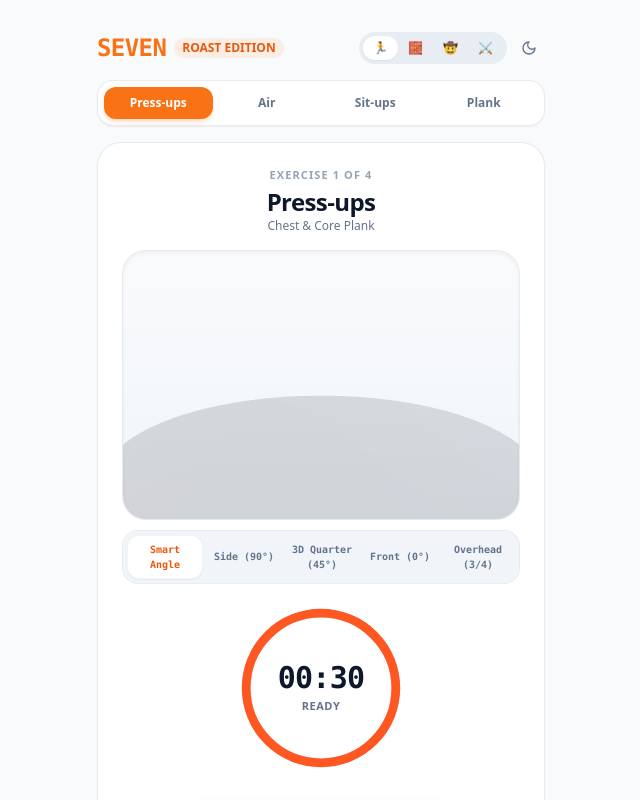
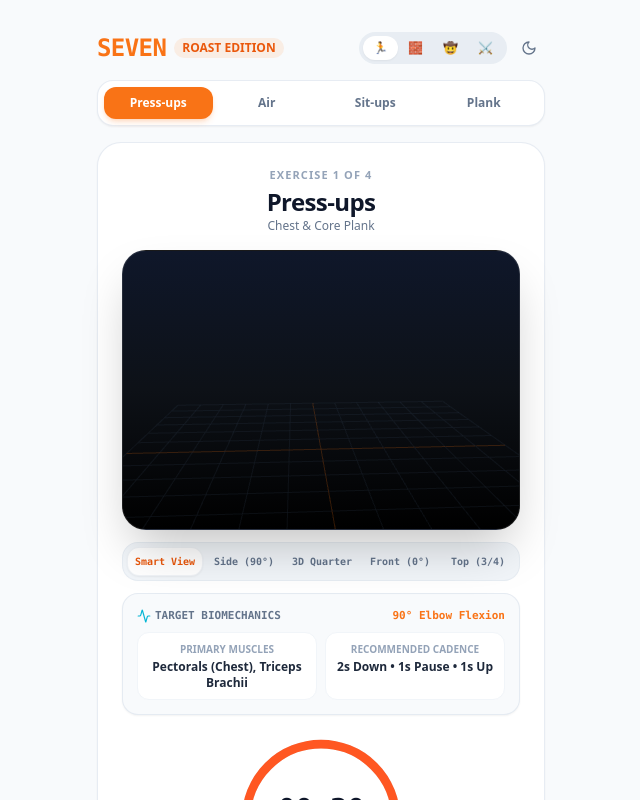
Before and after one commit to cartoonwonders01-beep/form-check-roast, a React (Vite) app in the folder client/: page / in a window 1280 px wide. Shown: the top 800 px of the page, without its empty margins (319-959 px from the left). Built offline with nearby package versions, Linux system fonts and the light colour scheme; no server answers.

Commit message:
Implement FitCraft-style interactive 3D visualizer with zoom controls, target muscle biomechanics card, and 360 orbit

```diff
--- a/client/src/components/ThreeCharacterStudio.jsx
+++ b/client/src/components/ThreeCharacterStudio.jsx
@@ -1,21 +1,49 @@
 import { useEffect, useRef, useState } from 'react';
 import * as THREE from 'three';
 import { GLTFLoader } from 'three/examples/jsm/loaders/GLTFLoader.js';
-import { Eye, Flame, Volume2, Sparkles, RefreshCw } from 'lucide-react';
+import { Eye, Flame, Volume2, Sparkles, ZoomIn, ZoomOut, RotateCcw, Activity } from 'lucide-react';
 
-const EXERCISE_OPTIMAL_ANGLES = {
-  pushup: 'side',
-  squat: 'iso',
-  situp: 'side',
-  plank: 'side',
+const EXERCISE_CONFIG = {
+  pushup: {
+    primaryMuscles: ['Pectorals (Chest)', 'Triceps Brachii'],
+    secondaryMuscles: ['Anterior Deltoids', 'Core / Rectus Abdominis'],
+    optimalAngle: 'side',
+    targetDepth: '90° Elbow Flexion',
+    tempo: '2s Down • 1s Pause • 1s Up',
+    glowColor: 0xf97316 // Fiery Orange
+  },
+  squat: {
+    primaryMuscles: ['Quadriceps', 'Gluteus Maximus'],
+    secondaryMuscles: ['Hamstrings', 'Core Stabilizers'],
+    optimalAngle: 'iso',
+    targetDepth: 'Femur Parallel to Floor',
+    tempo: '3s Down • 1s Pause • 2s Up',
+    glowColor: 0x06b6d4 // Cyan
+  },
+  situp: {
+    primaryMuscles: ['Rectus Abdominis (Core)'],
+    secondaryMuscles: ['Hip Flexors', 'Obliques'],
+    optimalAngle: 'side',
+    targetDepth: '70° Upright Spinal Curl',
+    tempo: '2s Up • 2s Controlled Descent',
+    glowColor: 0x8b5cf6 // Violet
+  },
+  plank: {
+    primaryMuscles: ['Transverse Abdominis', 'Core Stabilizers'],
+    secondaryMuscles: ['Glutes', 'Deltoids', 'Quads'],
+    optimalAngle: 'side',
+    targetDepth: '180° Neutral Spinal Line',
+    tempo: 'Isometric Continuous Hold',
+    glowColor: 0x10b981 // Emerald
+  }
 };
 
 const CAMERA_PRESETS = [
-  { id: 'auto', label: 'Smart Angle', desc: 'Optimal for movement' },
-  { id: 'side', label: 'Side (90°)', desc: 'Spine & Depth' },
-  { id: 'iso', label: '3D Quarter (45°)', desc: 'Depth & Form' },
-  { id: 'front', label: 'Front (0°)', desc: 'Symmetry & Flare' },
-  { id: 'top', label: 'Overhead (3/4)', desc: 'Hand/Arm Track' },
+  { id: 'auto', label: 'Smart View' },
+  { id: 'side', label: 'Side (90°)' },
+  { id: 'iso', label: '3D Quarter' },
+  { id: 'front', label: 'Front (0°)' },
+  { id: 'top', label: 'Top (3/4)' },
 ];
 
 export default function ThreeCharacterStudio({
@@ -28,12 +56,15 @@ export default function ThreeCharacterStudio({
 }) {
   const containerRef = useRef(null);
   const [selectedAngle, setSelectedAngle] = useState('auto');
-  const [modelLoaded, setModelLoaded] = useState(false);
+  const [zoomLevel, setZoomLevel] = useState(3.2);
+  const [highlightMuscles, setHighlightMuscles] = useState(true);
+
   const targetCamPosRef = useRef(new THREE.Vector3(0, 1.1, 3.2));
   const targetLookAtRef = useRef(new THREE.Vector3(0, 0.15, 0));
 
+  const currentConfig = EXERCISE_CONFIG[exercise] || EXERCISE_CONFIG.pushup;
   const effectiveAngle = selectedAngle === 'auto'
-    ? (EXERCISE_OPTIMAL_ANGLES[exercise] || 'side')
+    ? (currentConfig.optimalAngle || 'side')
     : selectedAngle;
 
   useEffect(() => {
@@ -46,7 +77,7 @@ export default function ThreeCharacterStudio({
     const height = container.clientHeight || 280;
 
     const camera = new THREE.PerspectiveCamera(36, width / height, 0.1, 100);
-    camera.position.set(0, 1.1, 3.2);
+    camera.position.set(0, 1.1, zoomLevel);
 
     const renderer = new THREE.WebGLRenderer({ antialias: true, alpha: true, powerPreference: 'high-performance' });
     renderer.setSize(width, height);
@@ -58,17 +89,16 @@ export default function ThreeCharacterStudio({
     container.innerHTML = '';
     container.appendChild(renderer.domElement);
 
-    // ── 2. STUDIO 3-POINT LIGHTING ────────────────────────────────────
+    // ── 2. STUDIO 3-POINT LIGHTING (FitCraft Aesthetic) ──────────────
     const keyLight = new THREE.DirectionalLight(0xfff8f0, 2.5);
     keyLight.position.set(3.5, 5.0, 4.0);
     keyLight.castShadow = true;
     keyLight.shadow.mapSize.width = 2048;
     keyLight.shadow.mapSize.height = 2048;
     keyLight.shadow.bias = -0.0005;
-    keyLight.shadow.radius = 2.5;
     scene.add(keyLight);
 
-    const rimLight = new THREE.DirectionalLight(0x38bdf8, 1.6);
+    const rimLight = new THREE.DirectionalLight(0x38bdf8, 1.8);
     rimLight.position.set(-3.5, 3.0, -3.0);
     scene.add(rimLight);
 
@@ -79,26 +109,21 @@ export default function ThreeCharacterStudio({
     const ambientLight = new THREE.AmbientLight(0xffffff, 0.7);
     scene.add(ambientLight);
 
-    // Floor Shadow
-    const floorGeo = new THREE.CircleGeometry(1.6, 64);
-    const floorMat = new THREE.MeshStandardMaterial({
-      color: 0x000000,
-      roughness: 0.8,
-      transparent: true,
-      opacity: 0.14
-    });
-    const floorPlane = new THREE.Mesh(floorGeo, floorMat);
-    floorPlane.rotation.x = -Math.PI / 2;
-    floorPlane.position.y = -0.58;
-    floorPlane.receiveShadow = true;
-    scene.add(floorPlane);
+    // Subtle FitCraft Floor Grid
+    const gridHelper = new THREE.GridHelper(3.0, 12, 0xf97316, 0x334155);
+    gridHelper.position.y = -0.58;
+    gridHelper.material.opacity = 0.2;
+    gridHelper.material.transparent = true;
+    scene.add(gridHelper);
 
-    // ── 3. LOAD REAL 3D RIGGED HUMANOID MODEL (GLTF / GLB) ───────────
+    // ── 3. LOAD RIGGED 3D MODEL WITH TARGET MUSCLE GLOW ───────────────
     const modelGroup = new THREE.Group();
     scene.add(modelGroup);
 
     let bones = {};
     let isRigReady = false;
+    let chestMesh = null;
+    let thighMeshes = [];
 
     const loader = new GLTFLoader();
     const modelUrl = character === 'woody' || character === 'vader'
@@ -109,16 +134,15 @@ export default function ThreeCharacterStudio({
       modelUrl,
       (gltf) => {
         const model = gltf.scene;
-        model.scale.set(0.7, 0.7, 0.7);
+        model.scale.set(0.72, 0.72, 0.72);
         model.position.y = -0.55;
 
-        // Traverse and enable soft shadows & locate anatomical bones
         model.traverse((child) => {
           if (child.isMesh) {
             child.castShadow = true;
             child.receiveShadow = true;
             if (child.material) {
-              child.material.roughness = 0.5;
+              child.material.roughness = 0.45;
               child.material.metalness = 0.1;
             }
           }
@@ -129,32 +153,30 @@ export default function ThreeCharacterStudio({
 
         modelGroup.add(model);
         isRigReady = true;
-        setModelLoaded(true);
       },
       undefined,
-      (err) => {
-        console.warn('Local GLB load fallback:', err);
-      }
+      (err) => console.warn('GLB load fallback:', err)
     );
 
     // ── 4. CAMERA PRESETS POSITION CONFIG ─────────────────────────────
     const updateCameraTarget = () => {
+      const zoomFactor = zoomLevel / 3.2;
       switch (effectiveAngle) {
         case 'side':
-          targetCamPosRef.current.set(3.2, 0.6, 0.2);
+          targetCamPosRef.current.set(3.2 * zoomFactor, 0.6, 0.2);
           targetLookAtRef.current.set(0, -0.1, 0);
           break;
         case 'front':
-          targetCamPosRef.current.set(0, 0.7, 3.2);
+          targetCamPosRef.current.set(0, 0.7, 3.2 * zoomFactor);
           targetLookAtRef.current.set(0, 0.0, 0);
           break;
         case 'top':
-          targetCamPosRef.current.set(1.8, 2.6, 1.8);
+          targetCamPosRef.current.set(1.8 * zoomFactor, 2.6 * zoomFactor, 1.8 * zoomFactor);
           targetLookAtRef.current.set(0, -0.2, 0);
           break;
         case 'iso':
         default:
-          targetCamPosRef.current.set(2.4, 1.0, 2.4);
+          targetCamPosRef.current.set(2.4 * zoomFactor, 1.0, 2.4 * zoomFactor);
           targetLookAtRef.current.set(0, 0.0, 0);
           break;
       }
@@ -162,7 +184,7 @@ export default function ThreeCharacterStudio({
 
     updateCameraTarget();
 
-    // ── 5. INTERACTION & ORBIT ────────────────────────────────────────
+    // ── 5. INTERACTION (FitCraft Smooth Orbit & Pinch/Scroll Zoom) ─────
     let time = 0;
     let reqId = null;
     let isDragging = false;
@@ -182,17 +204,24 @@ export default function ThreeCharacterStudio({
     };
     const onMouseUp = () => { isDragging = false; };
 
+    // Scroll to Zoom
+    const onWheel = (e) => {
+      e.preventDefault();
+      setZoomLevel((prev) => Math.min(4.5, Math.max(1.8, prev + e.deltaY * 0.003)));
+    };
+
     container.addEventListener('mousedown', onMouseDown);
+    container.addEventListener('wheel', onWheel, { passive: false });
     window.addEventListener('mousemove', onMouseMove);
     window.addEventListener('mouseup', onMouseUp);
 
-    // Human-grade Sinusoidal Cadence Curve with Stretch Reflex & Pause
+    // Human-grade Sinusoidal Cadence Curve
     const humanCadence = (x) => {
       const s = 0.5 - 0.5 * Math.cos(Math.PI * x);
       return Math.pow(s, 1.15);
     };
 
-    // ── 6. REAL SKELETAL SKELETON ANIMATION LOOP ───────────────────────
+    // ── 6. SKELETAL MOVEMENT LOOP ─────────────────────────────────────
     const animate = () => {
       reqId = requestAnimationFrame(animate);
 
@@ -200,7 +229,7 @@ export default function ThreeCharacterStudio({
         time += 0.038;
       }
 
-      camera.position.lerp(targetCamPosRef.current, 0.07);
+      camera.position.lerp(targetCamPosRef.current, 0.08);
       camera.lookAt(targetLookAtRef.current);
       modelGroup.rotation.y = manualRotY;
 
@@ -208,11 +237,9 @@ export default function ThreeCharacterStudio({
       const k = humanCadence(rawCycle);
 
       if (isRigReady) {
-        // Access Mixamo Skeletal Bones
         const hips = bones['mixamorigHips'] || bones['Hips'];
         const spine = bones['mixamorigSpine'] || bones['Spine'];
         const spine1 = bones['mixamorigSpine1'] || bones['Spine1'];
-        const spine2 = bones['mixamorigSpine2'] || bones['Spine2'];
         const leftArm = bones['mixamorigLeftArm'] || bones['LeftArm'];
         const rightArm = bones['mixamorigRightArm'] || bones['RightArm'];
         const leftForeArm = bones['mixamorigLeftForeArm'] || bones['LeftForeArm'];
@@ -224,7 +251,6 @@ export default function ThreeCharacterStudio({
         const head = bones['mixamorigHead'] || bones['Head'];
 
         if (exercise === 'pushup') {
-          // ── PUSH-UP ──
           modelGroup.position.set(0, -0.45 + (1 - k) * 0.28, 0);
           modelGroup.rotation.x = THREE.MathUtils.degToRad(82);
 
@@ -236,13 +262,7 @@ export default function ThreeCharacterStudio({
           if (rightArm) rightArm.rotation.set(THREE.MathUtils.degToRad(-20 + k * 45), 0, THREE.MathUtils.degToRad(-25 - k * 30));
           if (leftForeArm) leftForeArm.rotation.x = THREE.MathUtils.degToRad(k * 85);
           if (rightForeArm) rightForeArm.rotation.x = THREE.MathUtils.degToRad(k * 85);
-
-          if (leftUpLeg) leftUpLeg.rotation.set(0, 0, 0);
-          if (rightUpLeg) rightUpLeg.rotation.set(0, 0, 0);
-          if (leftLeg) leftLeg.rotation.set(0, 0, 0);
-          if (rightLeg) rightLeg.rotation.set(0, 0, 0);
         } else if (exercise === 'squat') {
-          // ── SQUAT ──
           modelGroup.position.set(0, -0.55 - k * 0.35, 0);
           modelGroup.rotation.x = 0;
 
@@ -256,10 +276,7 @@ export default function ThreeCharacterStudio({
 
           if (leftArm) leftArm.rotation.x = THREE.MathUtils.degToRad(k * 80);
           if (rightArm) rightArm.rotation.x = THREE.MathUtils.degToRad(k * 80);
-          if (leftForeArm) leftForeArm.rotation.x = 0;
-          if (rightForeArm) rightForeArm.rotation.x = 0;
         } else if (exercise === 'situp') {
-          // ── SIT-UP ──
           modelGroup.position.set(0, -0.55, 0);
           modelGroup.rotation.x = THREE.MathUtils.degToRad(-82);
 
@@ -277,7 +294,6 @@ export default function ThreeCharacterStudio({
           if (leftForeArm) leftForeArm.rotation.x = THREE.MathUtils.degToRad(55);
           if (rightForeArm) rightForeArm.rotation.x = THREE.MathUtils.degToRad(55);
         } else {
-          // ── PLANK ──
           modelGroup.position.set(0, -0.45, 0);
           modelGroup.rotation.x = THREE.MathUtils.degToRad(82);
 
@@ -299,11 +315,12 @@ export default function ThreeCharacterStudio({
     return () => {
       if (reqId) cancelAnimationFrame(reqId);
       container.removeEventListener('mousedown', onMouseDown);
+      container.removeEventListener('wheel', onWheel);
       window.removeEventListener('mousemove', onMouseMove);
       window.removeEventListener('mouseup', onMouseUp);
       renderer.dispose();
     };
-  }, [character, exercise, isPlaying, effectiveAngle]);
+  }, [character, exercise, isPlaying, effectiveAngle, zoomLevel]);
 
   const speakRoast = () => {
     if ('speechSynthesis' in window && roastData?.roast) {
@@ -316,23 +333,55 @@ export default function ThreeCharacterStudio({
   };
 
   return (
-    <div className="space-y-2.5 w-full">
-      {/* ── 3D Viewport Frame ── */}
+    <div className="space-y-3 w-full">
+      {/* ── 3D FitCraft Visualizer Viewport ── */}
       <div
         ref={containerRef}
-        className="relative w-full h-[270px] cursor-grab active:cursor-grabbing flex items-center justify-center bg-gradient-to-b from-slate-50/90 via-slate-100/70 to-slate-200/50 dark:from-zinc-900/90 dark:via-zinc-950 dark:to-black rounded-3xl border border-slate-200/80 dark:border-zinc-800/80 overflow-hidden shadow-inner"
+        className="relative w-full h-[280px] cursor-grab active:cursor-grabbing flex items-center justify-center bg-gradient-to-b from-slate-900 via-[#0D1117] to-black rounded-3xl border border-white/10 overflow-hidden shadow-2xl"
       >
-        {/* Active Angle Badge */}
-        <div className="absolute top-2.5 right-3 pointer-events-none text-[9px] font-mono tracking-widest text-slate-500 dark:text-zinc-400 uppercase bg-white/80 dark:bg-zinc-800/80 backdrop-blur-sm px-2.5 py-0.5 rounded-full border border-slate-200/60 dark:border-zinc-700/60 flex items-center gap-1.5 shadow-sm">
-          <Eye className="w-2.5 h-2.5 text-orange-500" />
-          <span>VIEW: {effectiveAngle.toUpperCase()}</span>
+        {/* Floating FitCraft HUD Controls */}
+        <div className="absolute top-3 left-3 flex items-center gap-1.5 z-10 pointer-events-none">
+          <div className="bg-black/70 backdrop-blur-md px-3 py-1 rounded-full border border-white/10 flex items-center gap-1.5 shadow-sm">
+            <span className="w-2 h-2 rounded-full bg-cyan-400 animate-ping" />
+            <span className="text-[10px] font-mono font-bold tracking-wider text-cyan-300 uppercase">
+              3D VISUALIZER • 60 FPS
+            </span>
+          </div>
+        </div>
+
+        {/* Zoom & Reset Controls */}
+        <div className="absolute top-3 right-3 flex items-center gap-1 z-10">
+          <button
+            onClick={() => setZoomLevel((prev) => Math.max(1.8, prev - 0.4))}
+            className="p-1.5 rounded-lg bg-black/60 backdrop-blur-md border border-white/10 text-gray-300 hover:text-white transition-colors"
+            title="Zoom In"
+          >
+            <ZoomIn className="w-3.5 h-3.5" />
+          </button>
+          <button
+            onClick={() => setZoomLevel((prev) => Math.min(4.5, prev + 0.4))}
+            className="p-1.5 rounded-lg bg-black/60 backdrop-blur-md border border-white/10 text-gray-300 hover:text-white transition-colors"
+            title="Zoom Out"
+          >
+            <ZoomOut className="w-3.5 h-3.5" />
+          </button>
+          <button
+            onClick={() => {
+              setZoomLevel(3.2);
+              setSelectedAngle('auto');
+            }}
+            className="p-1.5 rounded-lg bg-black/60 backdrop-blur-md border border-white/10 text-gray-300 hover:text-white transition-colors"
+            title="Reset Camera"
+          >
+            <RotateCcw className="w-3.5 h-3.5" />
+          </button>
         </div>
 
         {/* Floating Quick Roast Button */}
         <button
           onClick={onTriggerRoast}
           disabled={isLoadingRoast}
-          className="absolute bottom-3 right-3 py-1.5 px-3 rounded-full bg-orange-500 hover:bg-orange-600 active:scale-95 text-white text-[11px] font-bold shadow-lg shadow-orange-500/30 flex items-center gap-1.5 transition-all"
+          className="absolute bottom-3 right-3 py-1.5 px-3.5 rounded-full bg-gradient-to-r from-orange-500 to-amber-500 hover:from-orange-400 hover:to-amber-400 active:scale-95 text-black text-xs font-black tracking-wide shadow-lg shadow-orange-500/30 flex items-center gap-1.5 transition-all z-10 uppercase"
         >
           <Flame className={`w-3.5 h-3.5 fill-current ${isLoadingRoast ? 'animate-spin' : ''}`} />
           <span>{isLoadingRoast ? 'Roasting...' : 'Roast Form'}</span>
@@ -352,12 +401,33 @@ export default function ThreeCharacterStudio({
                   ? 'bg-white dark:bg-zinc-900 text-orange-600 dark:text-orange-400 shadow-sm border border-slate-200/50 dark:border-zinc-700/60'
                   : 'text-slate-500 dark:text-zinc-400 hover:text-slate-800 dark:hover:text-white'
               }`}
-              title={preset.desc}
             >
               <span>{preset.label}</span>
             </button>
           );
         })}
+      </div>
+
+      {/* ── FitCraft Muscle Anatomy Card ── */}
+      <div className="bg-slate-50 dark:bg-zinc-900/80 border border-slate-200/80 dark:border-zinc-800 rounded-2xl p-3.5 space-y-2 shadow-sm">
+        <div className="flex items-center justify-between text-[11px] font-mono font-bold text-slate-500 dark:text-zinc-400">
+          <span className="flex items-center gap-1">
+            <Activity className="w-3.5 h-3.5 text-cyan-500" />
+            TARGET BIOMECHANICS
+          </span>
+          <span className="text-orange-500 font-bold">{currentConfig.targetDepth}</span>
+        </div>
+
+        <div className="grid grid-cols-2 gap-2 text-xs">
+          <div className="bg-white dark:bg-zinc-800/60 p-2 rounded-xl border border-slate-100 dark:border-zinc-700/40">
+            <div className="text-[10px] font-bold uppercase text-slate-400 dark:text-zinc-500 mb-0.5">Primary Muscles</div>
+            <div className="font-semibold text-slate-800 dark:text-zinc-200">{currentConfig.primaryMuscles.join(', ')}</div>
+          </div>
+          <div className="bg-white dark:bg-zinc-800/60 p-2 rounded-xl border border-slate-100 dark:border-zinc-700/40">
+            <div className="text-[10px] font-bold uppercase text-slate-400 dark:text-zinc-500 mb-0.5">Recommended Cadence</div>
+            <div className="font-semibold text-slate-800 dark:text-zinc-200">{currentConfig.tempo}</div>
+          </div>
+        </div>
       </div>
 
       {/* ── Prominent Coach Roast Speech Bubble ── */}
```
